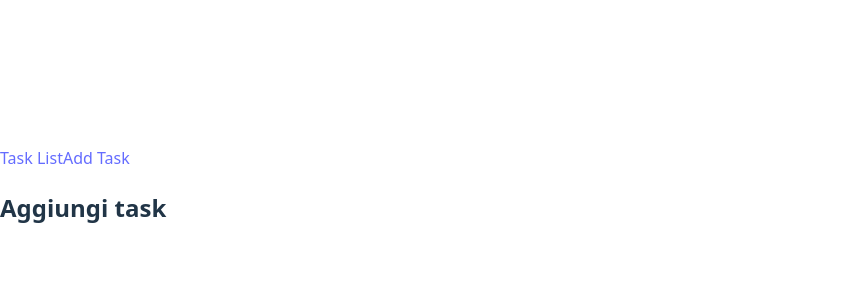
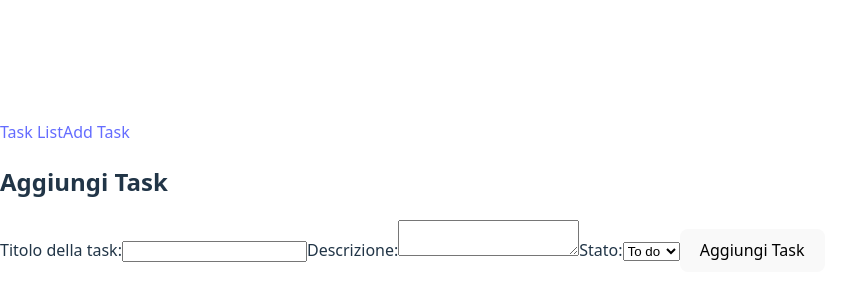
Before and after one commit to SalvatoreMangiacotti/ex-react-task-manager, a React (Vite) app: page /addtask in a window 1280 px wide. Shown: the part 204-504 px from the top of the page, without its empty margins (0-868 px from the left). Built offline with nearby package versions, Linux system fonts and the light colour scheme; no server answers.

Commit message:
feat: Milestone 5 complete

```diff
--- a/src/components/TaskRow.jsx
+++ b/src/components/TaskRow.jsx
@@ -2,8 +2,6 @@
 import React from "react";
 
 function TaskRow({ task }) {
-
-    console.log(`Rendering TaskRow: ${task.id}`);
 
     const checkStatus = (status) => {
         return status === "To do" ? "red" : status === "Doing" ? "yellow" : status === "Done" ? "green" : "";
--- a/src/pages/AddTask.jsx
+++ b/src/pages/AddTask.jsx
@@ -1,9 +1,82 @@
+import { useState, useRef } from "react";
+
 function AddTask() {
+
+    // Input controllato per il titolo
+    const [title, setTitle] = useState("");
+
+    // Ref per textarea e select non controllati
+    const descriptionRef = useRef();
+    const statusRef = useRef();
+
+    // Stato per gestire gli errori
+    const [error, setError] = useState("");
+
+    // Simboli vietati
+    const symbols = "!@#$%^&*()-_=+[]{}|;:'\\\",.<>?/`~";
+
+    const handleSubmit = (e) => {
+
+        e.preventDefault();
+
+        // Validazione: titolo vuoto
+        if (title.trim() === "") {
+            setError("Errore: Il titolo non può essere vuoto!");
+            return;
+        }
+
+        // Validazione: simboli vietati
+        if ([...title].some(char => symbols.includes(char))) {
+            setError("Errore: Il titolo non può contenere simboli speciali!");
+            return;
+        }
+        // Reminder:
+        // [...title] trasforma la stringa in un array di caratteri.
+        // .some() verifica se almeno un carattere è presente in symbols.
+
+        // Oggetto con proprietà della nuova task
+        const newTask = {
+            title: title.trim(),
+            description: descriptionRef.current.value.trim(),
+            status: statusRef.current.value,
+        };
+
+        console.log("Nuovo task:", newTask);
+    };
+
     return (
         <>
-            <h2>Aggiungi task</h2>
+            <h2>Aggiungi Task</h2>
+
+            <form onSubmit={handleSubmit}>
+                <label>
+                    Titolo della task:
+                    <input
+                        type="text"
+                        value={title}
+                        onChange={(e) => setTitle(e.target.value)}
+                    />
+                </label>
+                {error && <p style={{ color: "red" }}>{error}</p>}
+
+                <label>
+                    Descrizione:
+                    <textarea ref={descriptionRef} />
+                </label>
+
+                <label>
+                    Stato:
+                    <select ref={statusRef} defaultValue="To do">
+                        <option>To do</option>
+                        <option>Doing</option>
+                        <option>Done</option>
+                    </select>
+                </label>
+
+                <button type="submit">Aggiungi Task</button>
+            </form>
         </>
-    )
+    );
 }
 
 export default AddTask;
```
